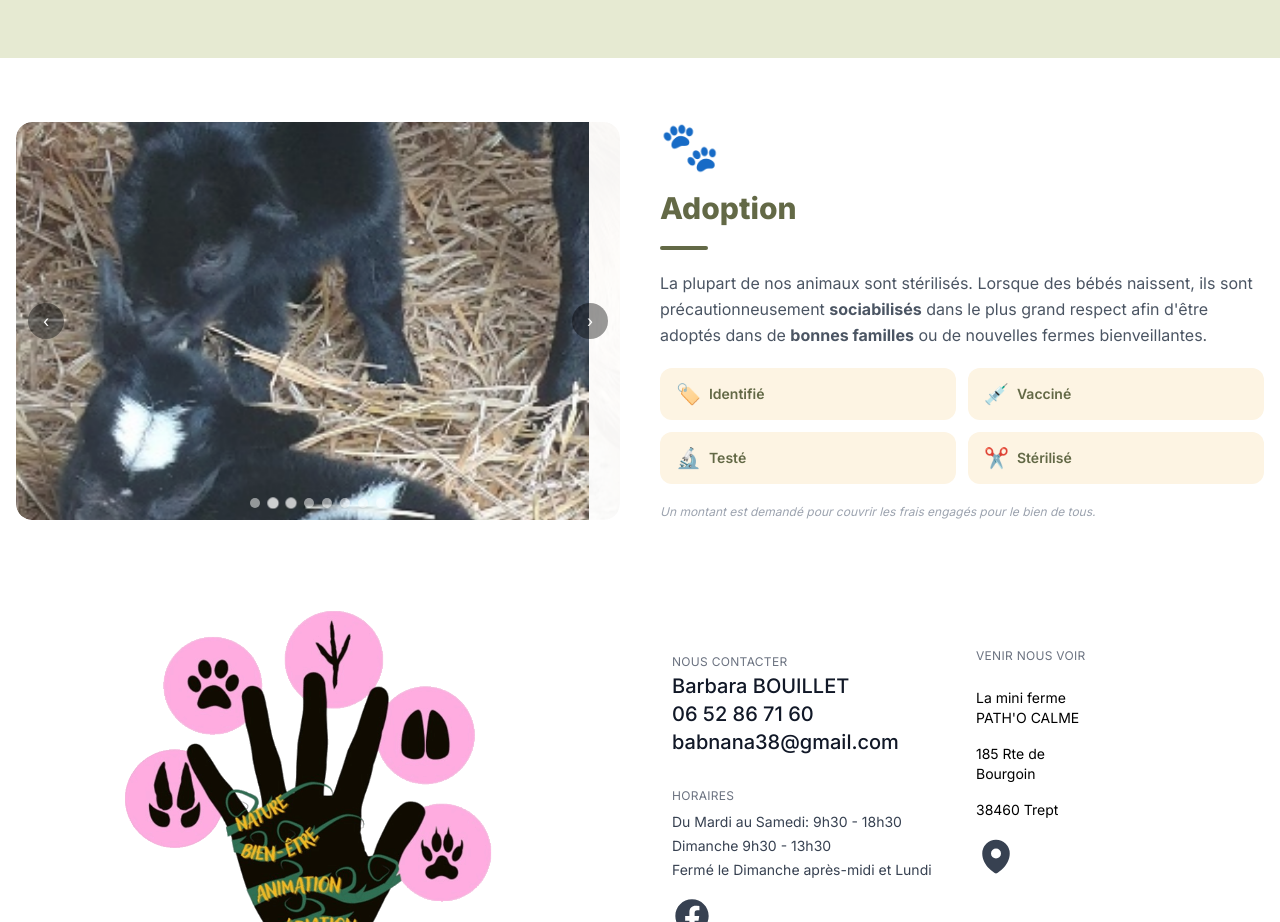
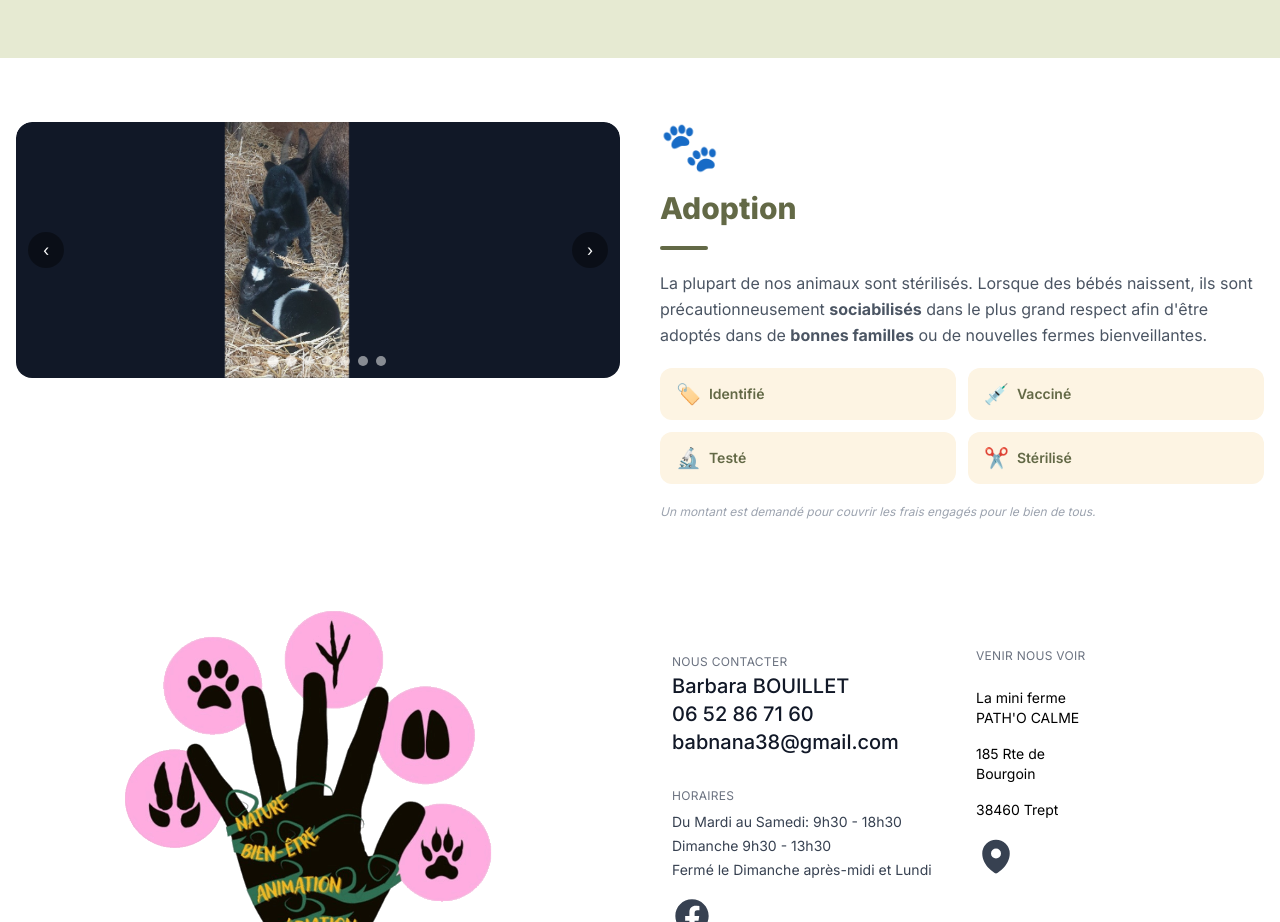
Before and after one commit to BenBBO/pathocalme, a Next.js app: page /association in a window 1280 px wide. Shown: the part 2300-3222 px from the top of the page. Built offline with nearby package versions, Linux system fonts and the light colour scheme.

Commit message:
Fix image distortion in adoption carousel: use object-contain instead of object-cover
Co-authored-by: ben-acorel <205780827+ben-acorel@users.noreply.github.com>

```diff
--- a/src/app/components/adoptionCarousel/index.js
+++ b/src/app/components/adoptionCarousel/index.js
@@ -44,7 +44,7 @@ export default function AdoptionCarousel() {
   const current = adoptionImages[index];
 
   return (
-    <div className="relative w-full h-full min-h-64 rounded-2xl overflow-hidden select-none">
+    <div className="relative w-full min-h-64 rounded-2xl overflow-hidden select-none bg-gray-900">
       {/* Slides */}
       <AnimatePresence initial={false} custom={dir}>
         <motion.img
@@ -57,7 +57,7 @@ export default function AdoptionCarousel() {
           animate="center"
           exit="exit"
           transition={{ duration: 0.5, ease: "easeInOut" }}
-          className="absolute inset-0 w-full h-full object-cover"
+          className="absolute inset-0 w-full h-full object-contain"
           draggable={false}
         />
       </AnimatePresence>
```
